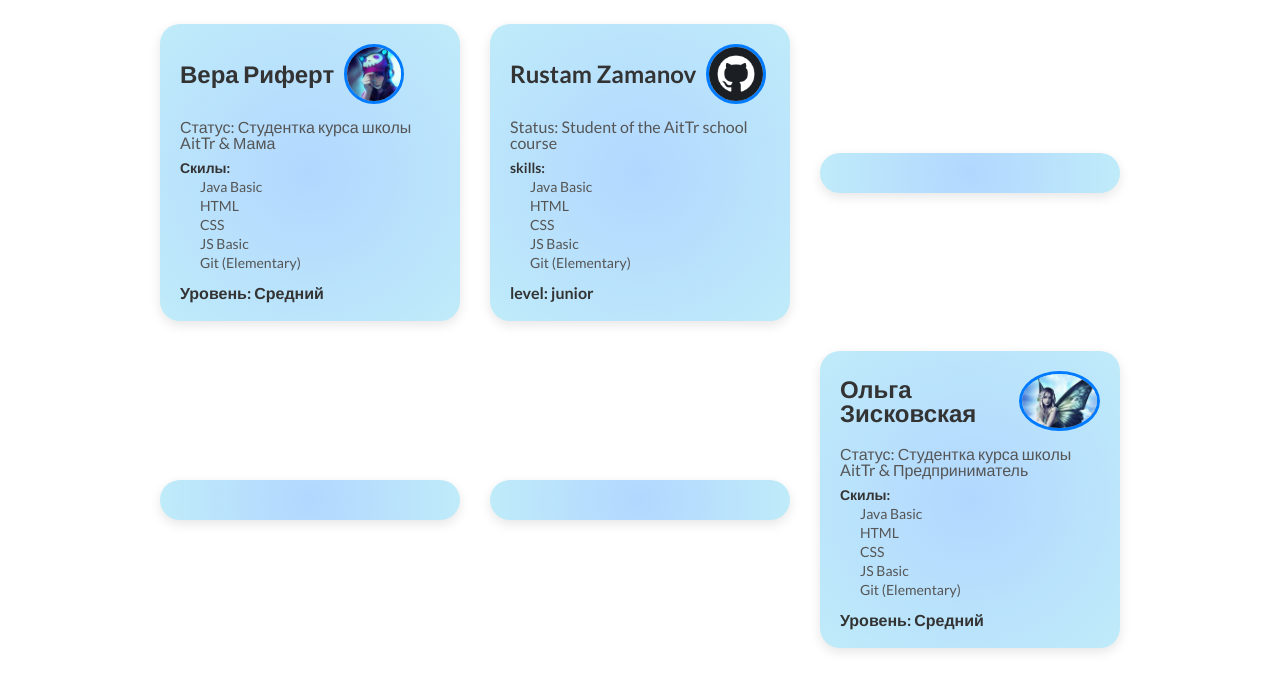
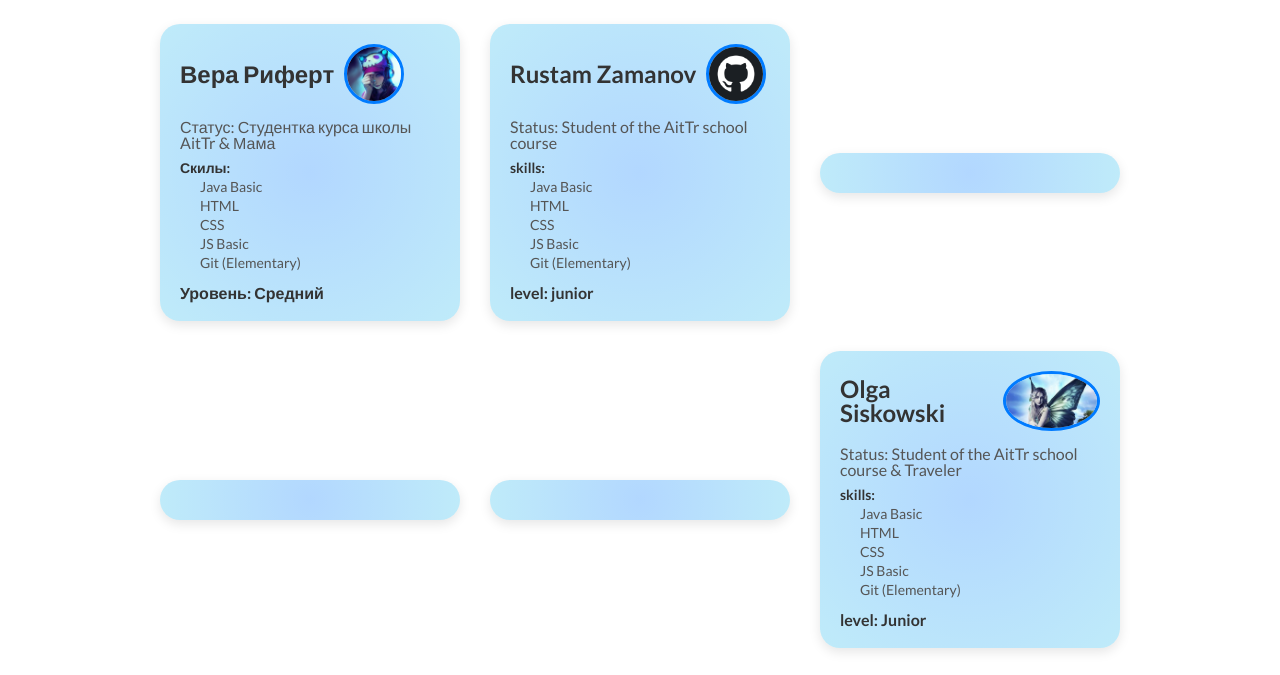
Before and after one commit to ViraRiefertDev/GitLessons_hw2, a plain HTML site: page index.html in a window 1280 px wide. Shown: the part 133-808 px from the top of the page. Drawn offline with Linux system fonts and the light colour scheme.

Commit message:
added changes

```diff
--- a/index.html
+++ b/index.html
@@ -155,16 +155,16 @@
                   <div class="card"><!-- Часть Александра --></div>
                   <div class="card">
                      <div class="person-name-avatar">
-                        <h2 class="person-name">Ольга Зисковская</h2>
+                        <h2 class="person-name">Olga Siskowski</h2>
                         <div class="avatar">
-                           <img src="./img/Olya.jfif" alt="" />
+                           <img src="./img/Olya.jfif" alt="picture" />
                         </div>
                      </div>
                      <div class="status">
-                        Статус: Студентка курса школы AitTr & Предприниматель
+                        Status: Student of the AitTr school course & Traveler
                      </div>
                      <div class="skills">
-                        <p>Скилы:</p>
+                        <p>skills:</p>
                         <ul>
                            <li>Java Basic</li>
                            <li>HTML</li>
@@ -173,7 +173,7 @@
                            <li>Git (Elementary)</li>
                         </ul>
                   </div>
-                  <div class="level">Уровень: Средний</div>
+                  <div class="level">level: Junior</div>
                </div>
             </div>
             <div class="footer"></div>
```
